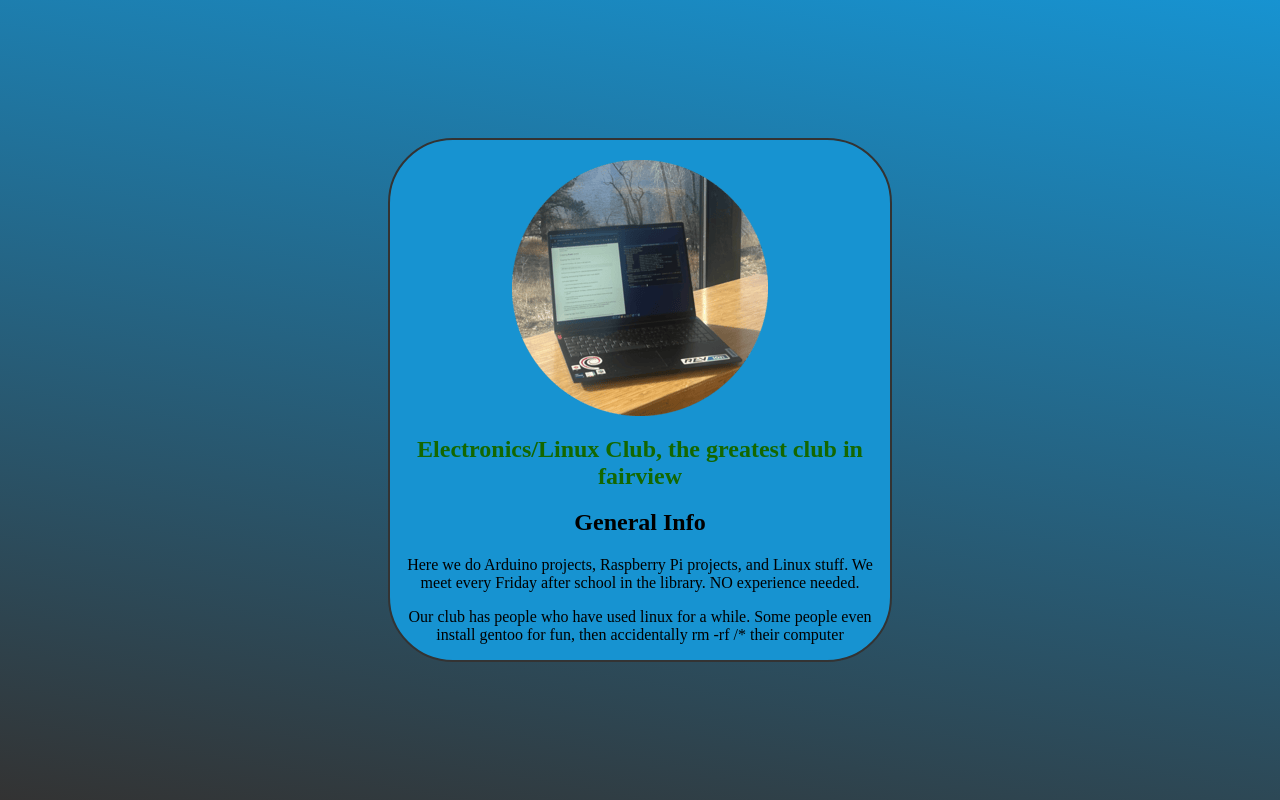
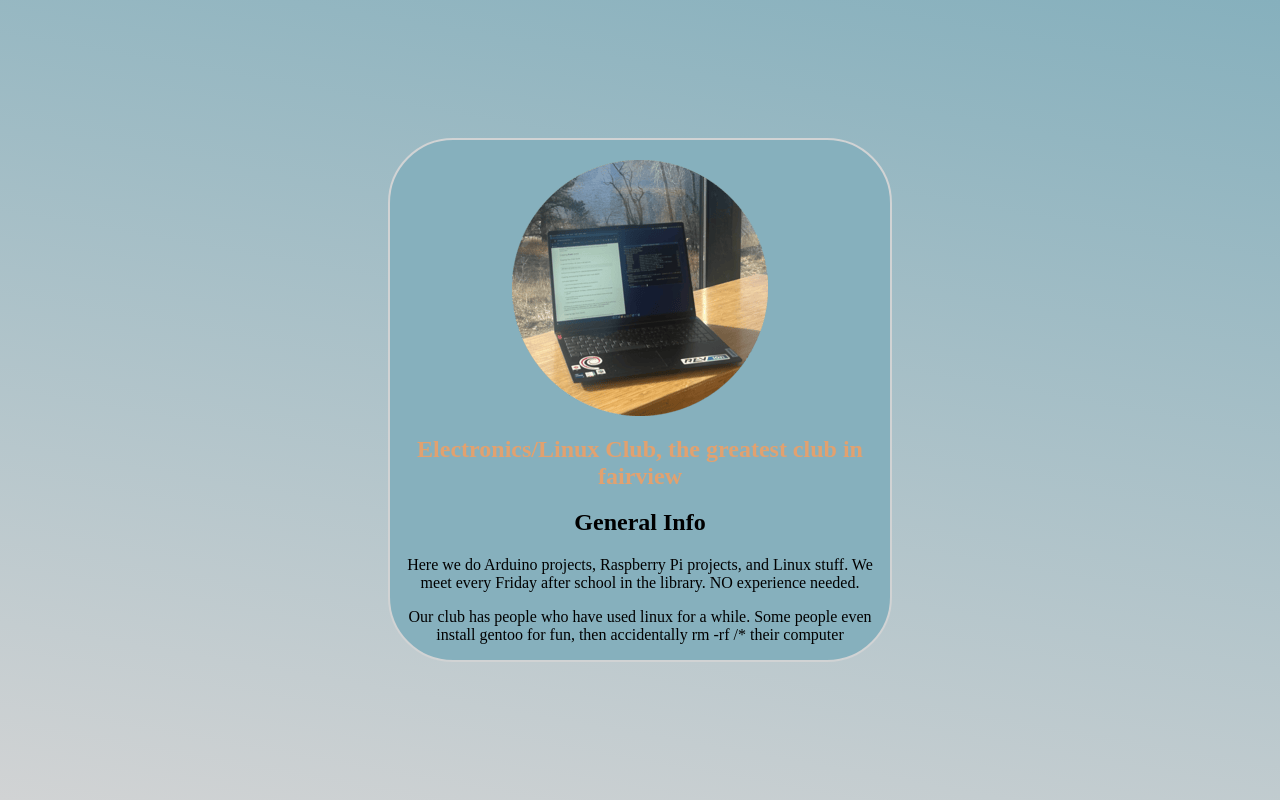
Before and after one commit to LinuxClub1/website, a PHP site: page / in a window 1280 px wide. Run offline with PHP 8.4, Linux system fonts and the light colour scheme.

Commit message:
change the colors

```diff
--- a/style.css
+++ b/style.css
@@ -1,5 +1,5 @@
 body {
-    background: linear-gradient(10deg, #333333, #1793d1);
+    background: linear-gradient(10deg, #D1D3D4, #86B0BD);
     -webkit-background-clip: text;
     display: flex;
     justify-content: center;
@@ -13,8 +13,8 @@ body {
     max-width: 500px;
     height: auto;
     aspect-ratio: 2 / 1;
-    background-color: #1793d1;
-    border: 2px solid #333333;
+    background-color: #86B0BD;
+    border: 2px solid #D1D3D4;
     border-radius: 65px;
     transform-style: preserve-3d; /* tilt card shit */
     perspective: 1000px;
@@ -31,7 +31,7 @@ body {
 }
 
 .subTitle {
-    color: #146700;
+    color: #E2A16F;
     text-align: center;
     margin-up: -10px;
 }
```
